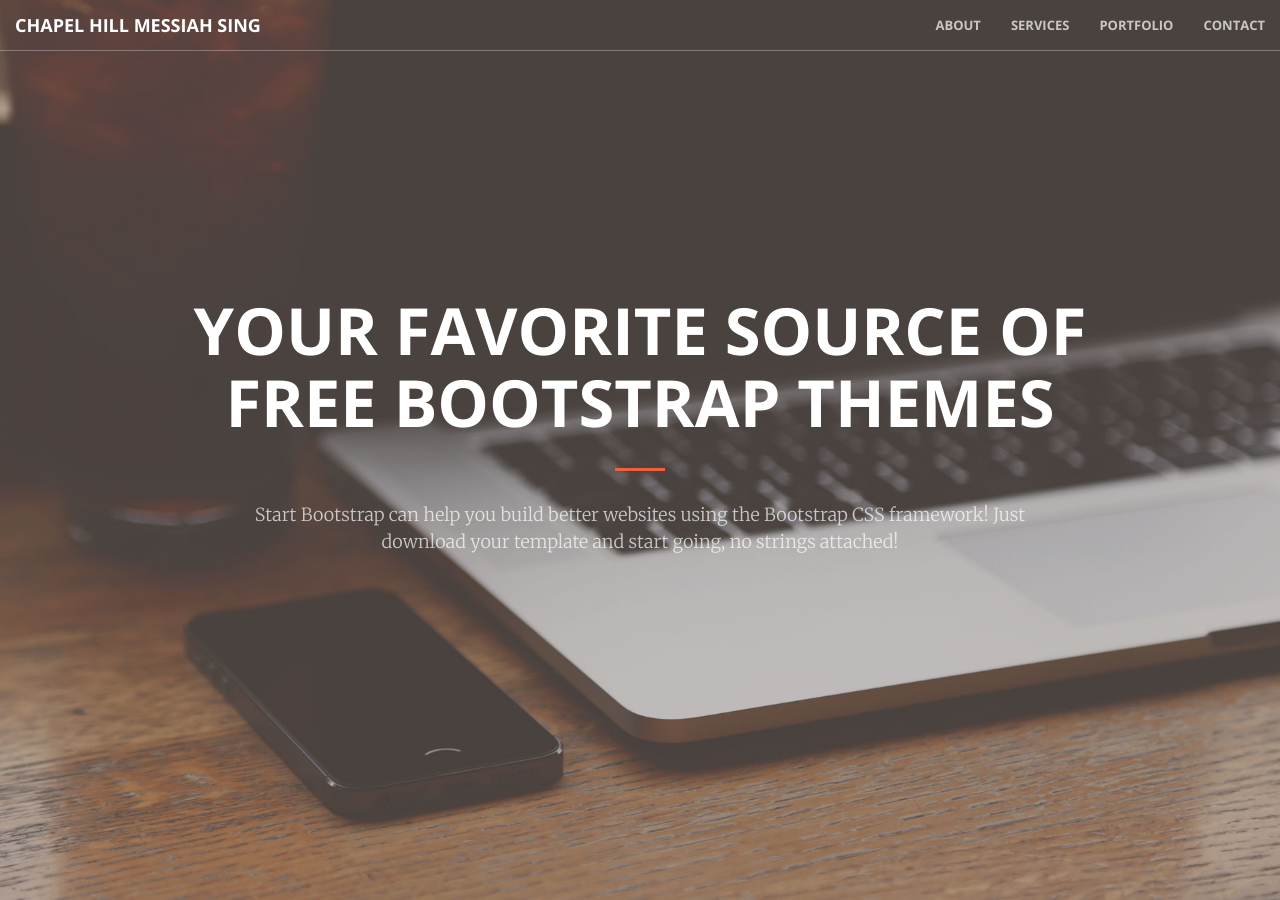
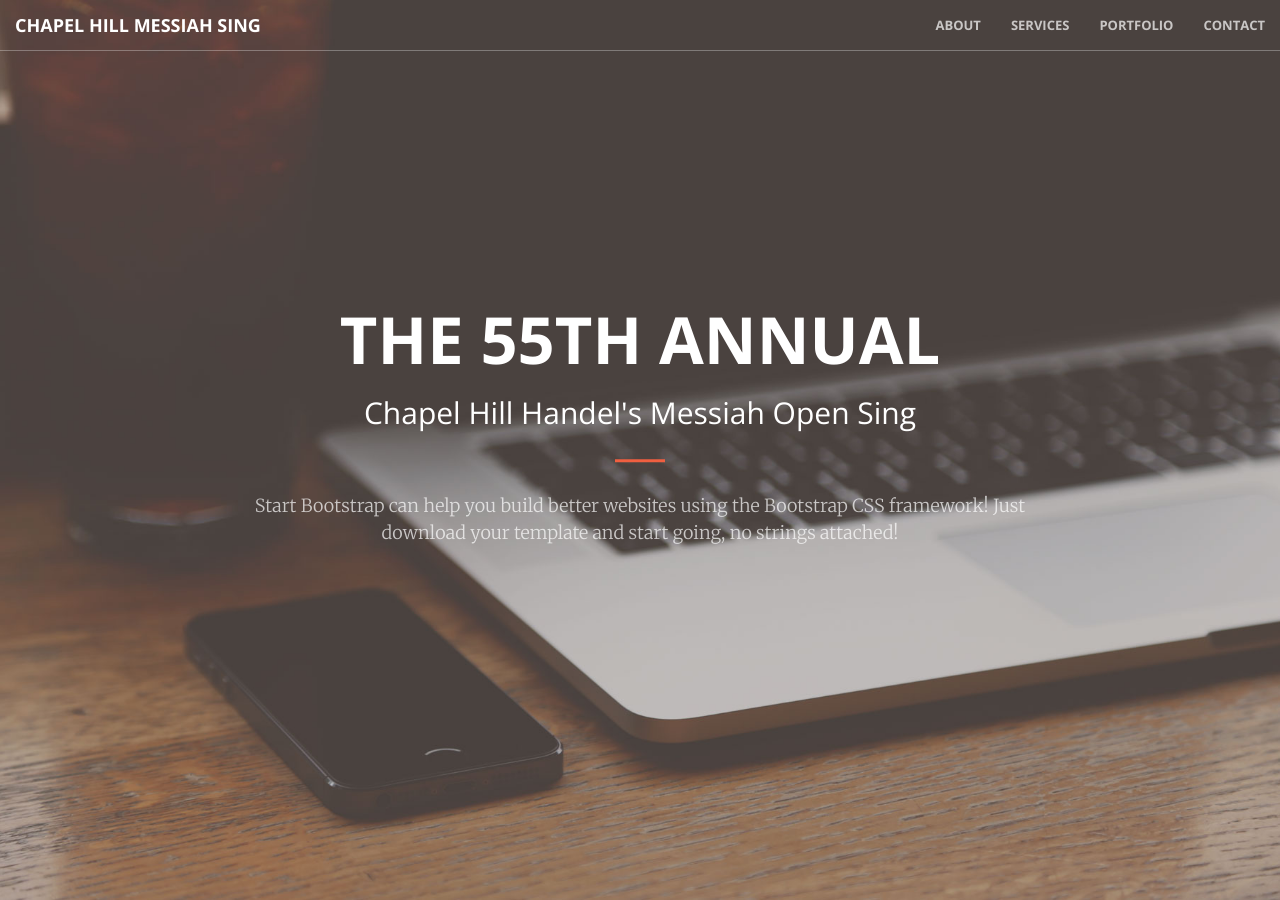
Before and after one commit to chapelhillmessiah/chapelhillmessiah.github.io, a Jekyll site: the page built from index-jekyll.html, in a window 1280 px wide and 900 px high. Built offline with Jekyll 4.4.1, drawn with Linux system fonts in a browser that asks for light colours.

Commit message:
[header.html] h1 and h2

```diff
--- a/_includes/header.html
+++ b/_includes/header.html
@@ -1,7 +1,9 @@
 <header>
     <div class="header-content">
         <div class="header-content-inner">
-            <h1>Your Favorite Source of Free Bootstrap Themes</h1>
+            <!-- <h1>Your Favorite Source of Free Bootstrap Themes</h1> -->
+            <h1>The 55th Annual</h1>
+            <h2>Chapel Hill Handel's Messiah Open Sing</h2>
             <hr>
             <p>Start Bootstrap can help you build better websites using the Bootstrap CSS framework! Just download your template and start going, no strings attached!</p>
             <!-- <a href="#about" class="btn btn-primary btn-xl page-scroll">Find Out More</a> -->
```
